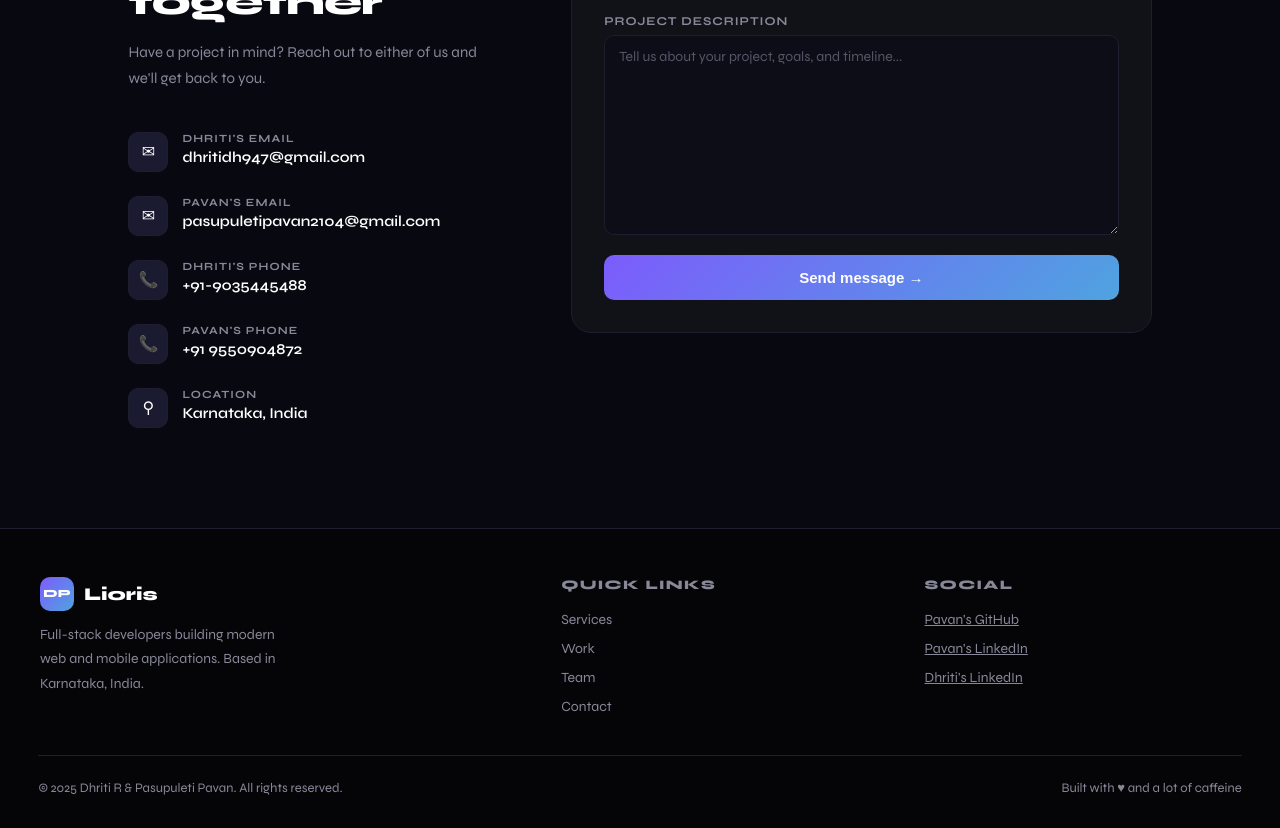
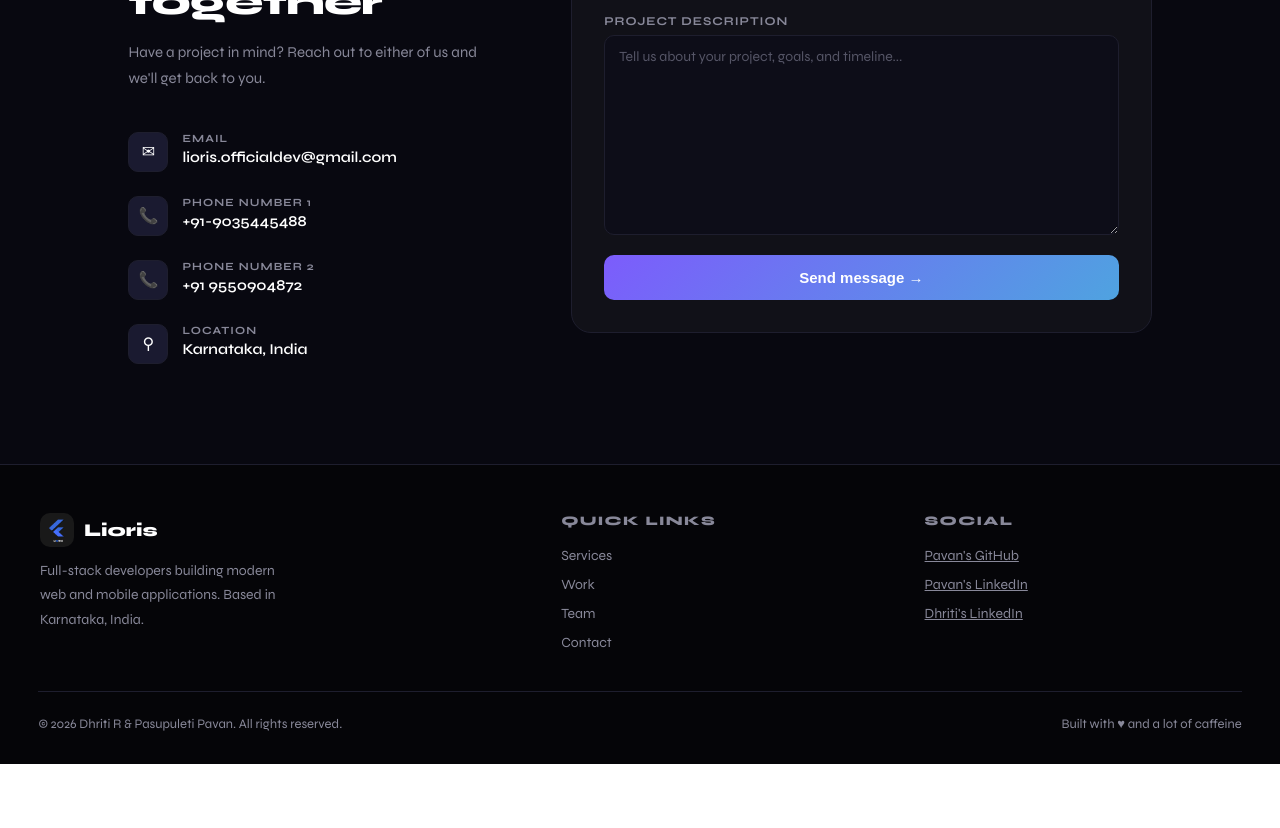
Before and after one commit to Dhriti212003/Portfolio, a React (Create React App) app in the folder ggportfolio/: page / in a window 1280 px wide. Shown: the part 4100-4928 px from the top of the page. After the commit the page ends 4864 px from the top, so only its background shows below. Built offline with nearby package versions, Linux system fonts and the light colour scheme.

Commit message:
simplyyyyyyyyyyy

```diff
--- a/ggportfolio/src/App.js
+++ b/ggportfolio/src/App.js
@@ -588,10 +588,10 @@ export default function App() {
             <p style={{ ...s.sectionSub, marginBottom: 40 }}>Have a project in mind? Reach out to either of us and we'll get back to you.</p>
             <div style={s.contactInfo}>
               {[
-                { icon: "✉", label: "Dhriti's Email", val: "dhritidh947@gmail.com" },
-                { icon: "✉", label: "Pavan's Email", val: "pasupuletipavan2104@gmail.com" },
-                { icon: "📞", label: "Dhriti's Phone", val: "+91-9035445488" },
-                { icon: "📞", label: "Pavan's Phone", val: "+91 9550904872" },
+                // { icon: "✉", label: "Dhriti's Email", val: "dhritidh947@gmail.com" },
+                { icon: "✉", label: "Email", val: "lioris.officialdev@gmail.com" },
+                { icon: "📞", label: "Phone number 1", val: "+91-9035445488" },
+                { icon: "📞", label: "Phone number 2", val: "+91 9550904872" },
                 { icon: "⚲", label: "Location", val: "Karnataka, India" },
               ].map(item => (
                 <div key={item.label} style={s.contactItem}>
@@ -626,7 +626,7 @@ export default function App() {
             )}
             {formStatus === "error" && (
               <div className="pop-in" style={{ background: "#2a0d0d", border: "1px solid #ef4444", borderRadius: 10, padding: "12px 16px", fontSize: 14, color: "#ef4444", textAlign: "center" }}>
-                Something went wrong. Please email us directly at dhritidh947@gmail.com
+                Something went wrong. Please email us directly at lioris.officialdev@gmail.com
               </div>
             )}
             <button style={s.sendBtn} onClick={handleSend} disabled={formStatus === "sending"}>
@@ -641,8 +641,8 @@ export default function App() {
         <div style={s.footerInner}>
           <div>
             <div style={s.logo}>
-              <div style={{ ...s.logoBox, fontSize: 11, fontWeight: 900 }}>DP</div>
-              Lioris
+              <img src="./Lioris (2).png" alt="Lioris Logo" style={s.logoBox} />{" "}
+              <span>Lioris</span>
             </div>
             <div style={s.footerDesc}>Full-stack developers building modern web and mobile applications. Based in Karnataka, India.</div>
           </div>
@@ -666,7 +666,7 @@ export default function App() {
           </div>
         </div>
         <div style={s.footerBottom}>
-          <span>© 2025 Dhriti R & Pasupuleti Pavan. All rights reserved.</span>
+          <span>© 2026 Dhriti R & Pasupuleti Pavan. All rights reserved.</span>
           <span>Built with ♥ and a lot of caffeine</span>
         </div>
       </footer>
```
